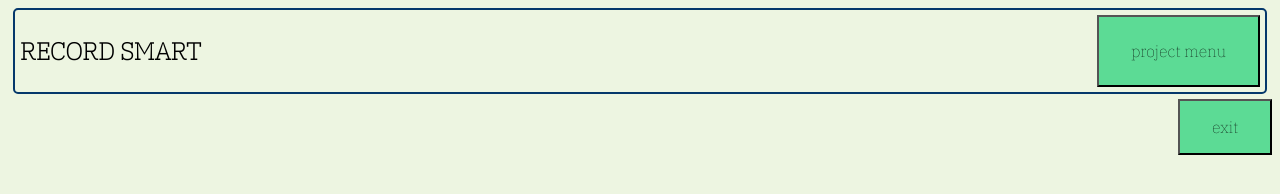
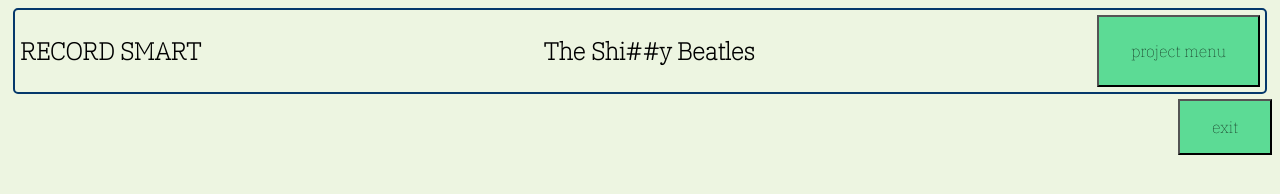
Before and after one commit to RABallantyne/record-smart-frontend, a plain HTML site: page index.html in a window 1280 px wide. Drawn offline with Linux system fonts and the light colour scheme; no server answers.

Commit message:
still a couple bugs

```diff
--- a/index.html
+++ b/index.html
@@ -14,6 +14,7 @@
 
         <nav id="nav-bar">
             <h1>RECORD SMART</h1>
+            <h2>The Shi##y Beatles</h2>
             <div class="project-container">
                 <ul id="project-lists"></ul>
                 <form id="new-project-form" class="add-project-form">
```
